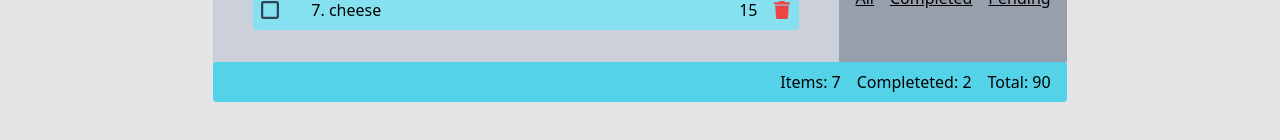
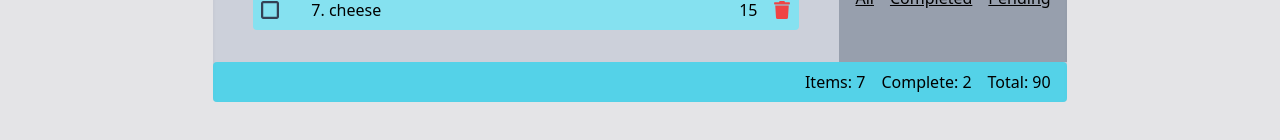
Before and after one commit to ecmCode/shopping-list, a React app: page / in a window 1280 px wide. Shown: the part 544-684 px from the top of the page. Built offline with nearby package versions, Linux system fonts and the light colour scheme; the HTML template or start-up script is replaced by a standard one.

Commit message:
fix typo

```diff
--- a/src/components/Footer.jsx
+++ b/src/components/Footer.jsx
@@ -7,7 +7,7 @@ const Footer = ({data}) => {
                 Items: {data.length}
             </span>
             <span>
-                Completeted: {
+                Complete: {
                     data.reduce((completeItems,item) => {
                         return completeItems + item.complete
                     },0)
```
